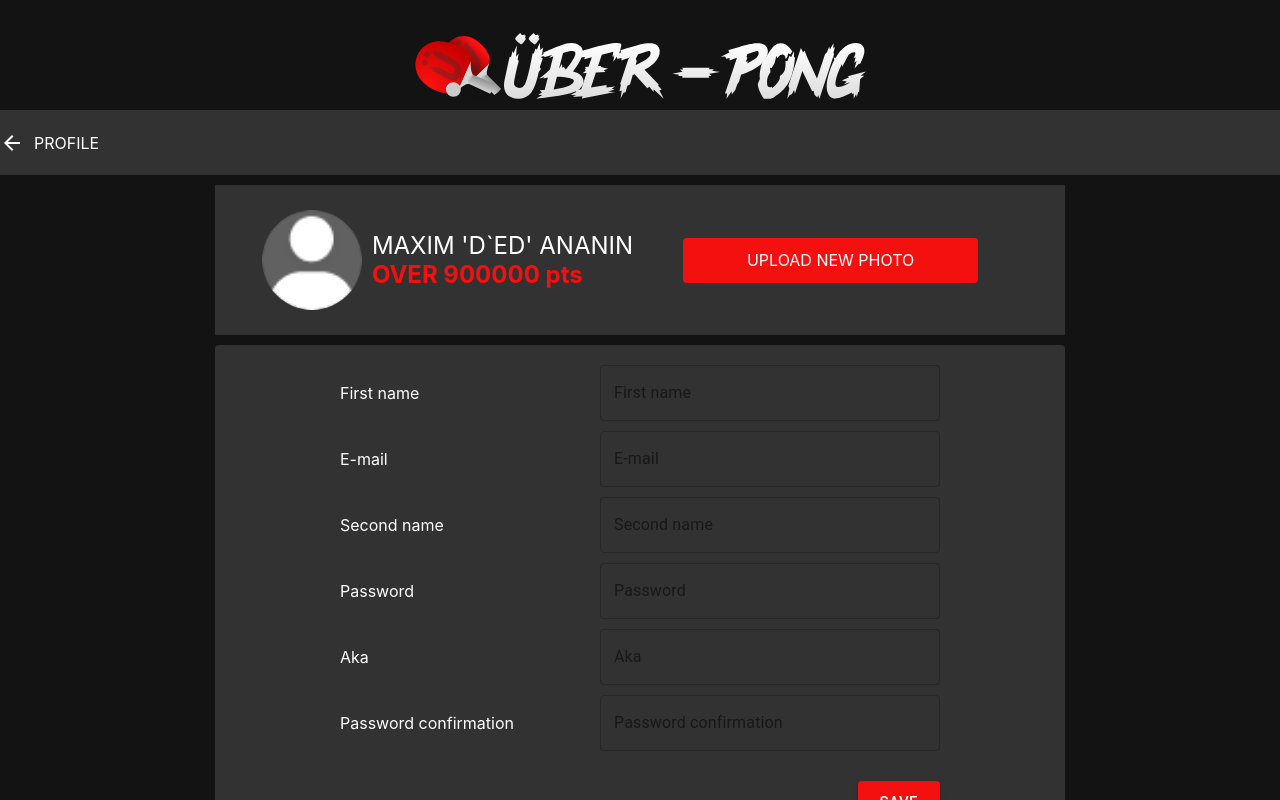
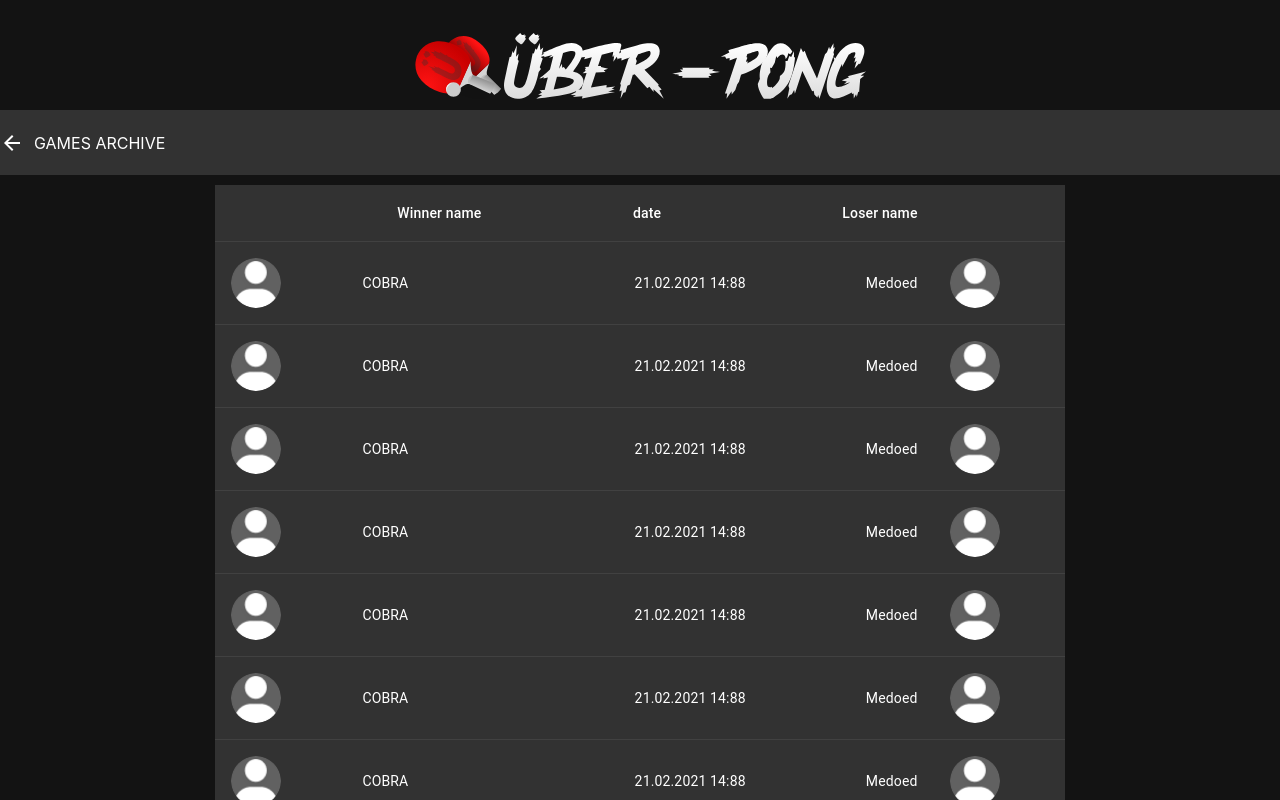
Before and after one commit to Ellerage/tennis-rating, a React (Create React App) app in the folder web/: page / in a window 1280 px wide. Shown: the top 800 px of the page. Built offline with nearby package versions, Linux system fonts and the light colour scheme.

Commit message:
feat(web): add match history (#18)
Co-authored-by: Alexey <alexey@iMac-Bravedevelopers.local>

```diff
--- a/web/src/App.tsx
+++ b/web/src/App.tsx
@@ -6,7 +6,7 @@ import { AppRouter } from "./route/app-router";
 import { RegisterPage } from "./register/register-page";
 import { NewGame } from "./ui/new-game";
 import { Ranking } from "./ranking/ranking";
-
+import { MatchHistory } from "./match-history/match-history";
 import { Profile } from "./profile/profile";
 
 function App() {
@@ -30,7 +30,8 @@ function App() {
         {/* <RegisterPage /> */}
         {/* <NewGame /> */}
         {/* </AppRouter> */}
-        <Profile />
+        {/* <Profile /> */}
+        <MatchHistory />
       </div>
     </ThemeProvider>
   );
--- /dev/null
+++ b/web/src/match-history/match-history.tsx
@@ -0,0 +1,138 @@
+import React from "react";
+import {
+  Box,
+  TableCell,
+  TableHead,
+  Table,
+  TableRow,
+  TableBody,
+  makeStyles,
+} from "@material-ui/core";
+import { Header } from "../ui/header";
+import ArrowBackIcon from "@material-ui/icons/ArrowBack";
+import styled from "styled-components";
+import avatar from "../ui/icons/avatar.png";
+const useStyles = makeStyles({
+  table: {
+    width: 850,
+    background: "#323232",
+    padding: "20px",
+  },
+});
+
+function createData(
+  winnerAvatar: string,
+  winnerName: string,
+  date: string,
+  loserName: string,
+  loserAvatar: string
+) {
+  return { winnerAvatar, winnerName, date, loserAvatar, loserName };
+}
+const testMatch = {
+  winnerAvatar: "",
+  winnerName: "COBRA",
+  date: "21.02.2021 14:88",
+  loserName: "Medoed",
+  loserAvatar: "",
+};
+const testData = [
+  testMatch,
+  testMatch,
+  testMatch,
+  testMatch,
+  testMatch,
+  testMatch,
+  testMatch,
+];
+const rows = testData.map((item) =>
+  createData(
+    !!item.winnerAvatar ? item.winnerAvatar : avatar,
+    item.winnerName,
+    item.date,
+    item.loserName,
+    !!item.loserAvatar ? item.loserAvatar : avatar
+  )
+);
+const StyledTableCell = styled(TableCell)`
+  color: white;
+  border-bottom: 1px solid #414141;
+`;
+
+const StyledImg = styled.img`
+  width: 50px;
+  height: 50px;
+  border-radius: 50%;
+`;
+export const MatchHistory = () => {
+  const classes = useStyles();
+  return (
+    <Box width="100vw" height="100vh">
+      <Box marginTop="30px" display="flex" justifyContent="center">
+        <Header />
+      </Box>
+      <Box
+        bgcolor="#323232"
+        height="65px"
+        display="flex"
+        marginBottom="10px"
+        color="white"
+        alignItems="center"
+      >
+        <ArrowBackIcon />
+
+        <Box marginLeft="10px">GAMES ARCHIVE</Box>
+      </Box>
+
+      <Box display="flex" justifyContent="center">
+        <Table className={classes.table} aria-label="simple table">
+          <TableHead>
+            <TableRow>
+              <StyledTableCell></StyledTableCell>
+              <StyledTableCell align="center">Winner name</StyledTableCell>
+              <StyledTableCell align="center">date</StyledTableCell>
+              <StyledTableCell align="right">Loser name</StyledTableCell>
+              <StyledTableCell></StyledTableCell>
+            </TableRow>
+          </TableHead>
+          <TableBody>
+            {rows.map((row) => (
+              <TableRow key={row.winnerName}>
+                <StyledTableCell align="right">
+                  <Box
+                    borderRadius="50px"
+                    width="50px"
+                    height="50px"
+                    display="flex"
+                    justifyContent="center"
+                    alignItems="center"
+                  >
+                    <StyledImg src={row.winnerAvatar} alt="avatar" />
+                  </Box>
+                </StyledTableCell>
+                <StyledTableCell component="th" scope="row">
+                  {row.winnerName}
+                </StyledTableCell>
+
+                <StyledTableCell align="right">{row.date}</StyledTableCell>
+                <StyledTableCell align="right">{row.loserName}</StyledTableCell>
+                <StyledTableCell align="right">
+                  <Box
+                    borderRadius="50px"
+                    width="50px"
+                    height="50px"
+                    display="flex"
+                    justifyContent="center"
+                    alignItems="center"
+                  >
+                    <StyledImg src={row.winnerAvatar} alt="avatar" />
+                  </Box>
+                </StyledTableCell>
+              </TableRow>
+            ))}
+          </TableBody>
+        </Table>
+      </Box>
+    </Box>
+  );
+};
--- a/web/src/ranking/rangking-table.tsx
+++ b/web/src/ranking/rangking-table.tsx
@@ -77,8 +77,6 @@ export function RankingTable() {
 
   return (
     <Box display="flex" justifyContent="center">
-      {/* <TableContainer component={Box}> */}
-      {/* <Box display="flex">RANGKING</Box> */}
       <Table className={classes.table} aria-label="simple table">
         <TableHead>
           <TableRow>
@@ -115,7 +113,6 @@ export function RankingTable() {
           ))}
         </TableBody>
       </Table>
-      {/* </TableContainer> */}
     </Box>
   );
 }
```
